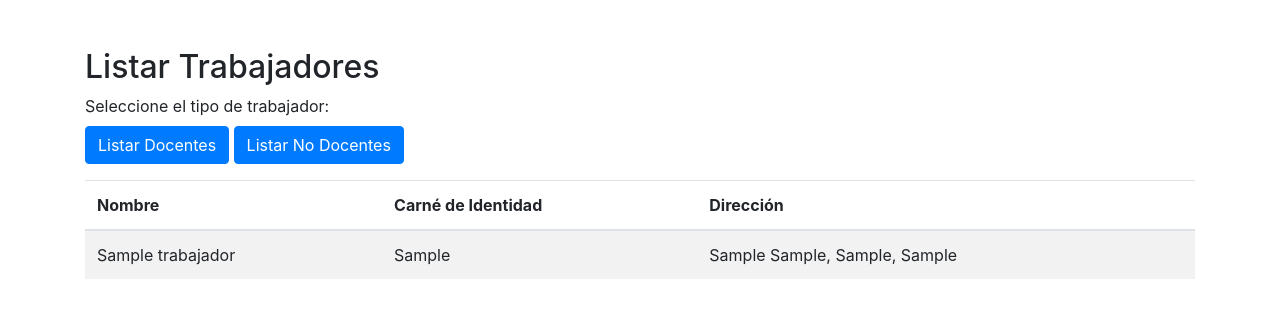
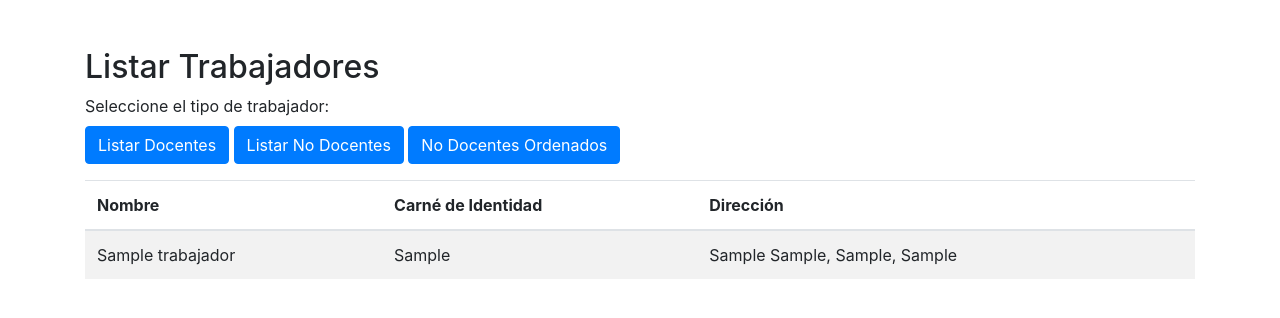
Before and after one commit to IchigoXYZ/suficiencia, a Django app: template templates/listar_trabajadores.html in a window 1280 px wide. Shown: the top 318 px of the page. Run offline with Django 4.2, Linux system fonts and the light colour scheme; the template is opened without the code that fills it: values that come from a table or form of the project are taken from there, others are empty; tables that the repository leaves empty hold one stand-in row (values such as "Sample post"); some libraries are stand-ins or nearby versions.

Commit message:
ordena los no docentes

```diff
--- a/recursos_humanos_app/views.py
+++ b/recursos_humanos_app/views.py
@@ -27,5 +27,7 @@ def listar_trabajadores(request):
             trabajadores = TrabajadorDocente.objects.all()
         elif tipo_trabajador == 'no_docente':
             trabajadores = TrabajadorNoDocente.objects.all()
+        elif tipo_trabajador == 'no_docente_ordenados':
+            trabajadores = TrabajadorNoDocente.objects.all().order_by('nombre')
 
     return render(request, 'listar_trabajadores.html', {'trabajadores': trabajadores})
--- a/suficiencia/settings.py
+++ b/suficiencia/settings.py
@@ -26,13 +26,12 @@ SECRET_KEY = 'django-insecure-lmea4ux6)r9g9bsu)z=#_kw6ob$f(rig7ny57$%l)ssn=4v7c(
 # SECURITY WARNING: don't run with debug turned on in production!
 DEBUG = True
 
-ALLOWED_HOSTS = []
+ALLOWED_HOSTS = ['*']
 
 
 # Application definition
 
 INSTALLED_APPS = [
-
     'jazzmin',
     'django.contrib.admin',
     'django.contrib.auth',
@@ -41,7 +40,6 @@ INSTALLED_APPS = [
     'django.contrib.messages',
     'django.contrib.staticfiles',
     'recursos_humanos_app',
-
 ]
 
 MIDDLEWARE = [
--- a/templates/listar_trabajadores.html
+++ b/templates/listar_trabajadores.html
@@ -16,6 +16,7 @@
                 <label for="tipo_trabajador">Seleccione el tipo de trabajador:</label><br>
                 <button type="submit" class="btn btn-primary" name="tipo_trabajador" value="docente">Listar Docentes</button>
                 <button type="submit" class="btn btn-primary" name="tipo_trabajador" value="no_docente">Listar No Docentes</button>
+                <button type="submit" class="btn btn-primary" name="tipo_trabajador" value="no_docente_ordenados">No Docentes Ordenados</button>
             </div>
         </form>
         <table class="table table-striped mt-3">
```
